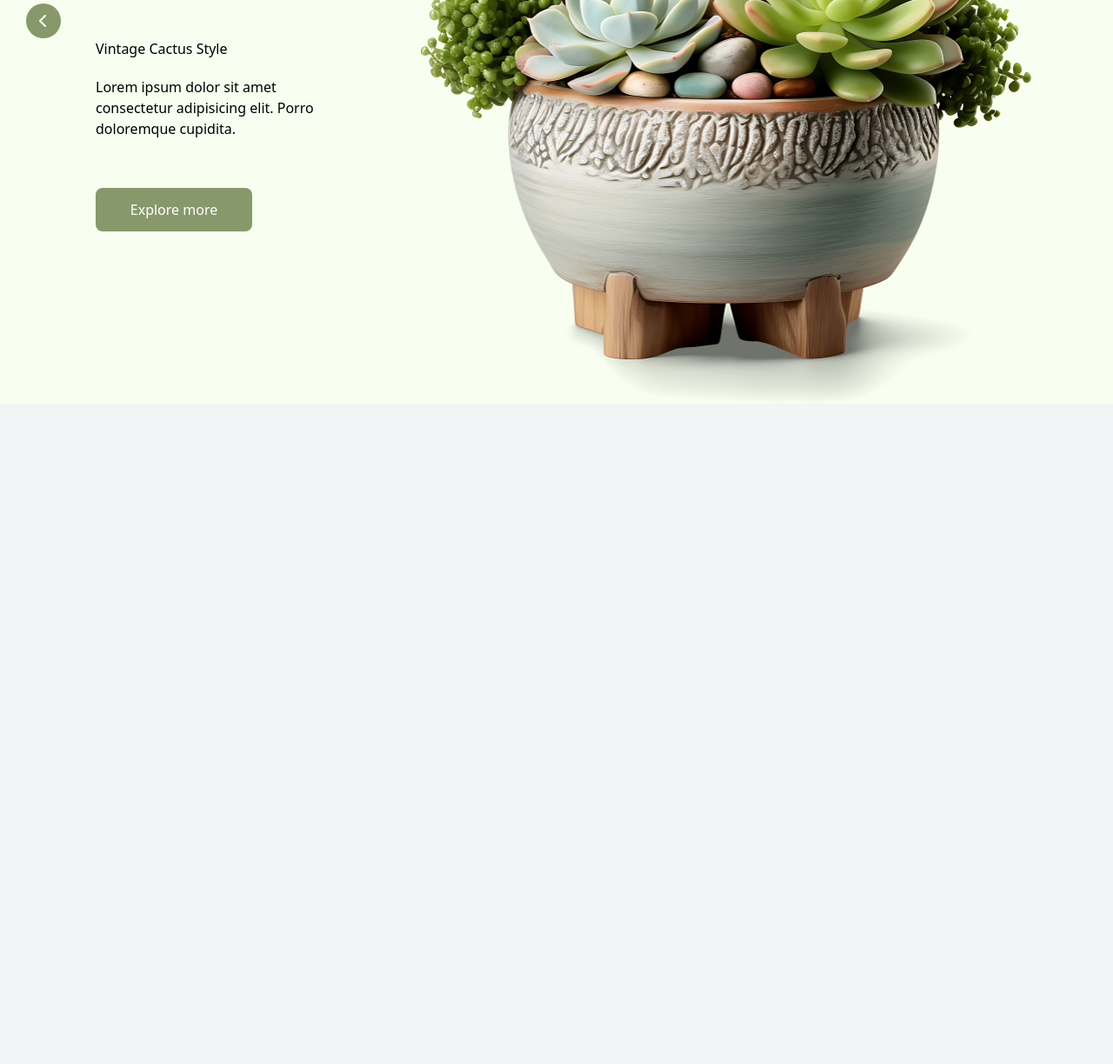
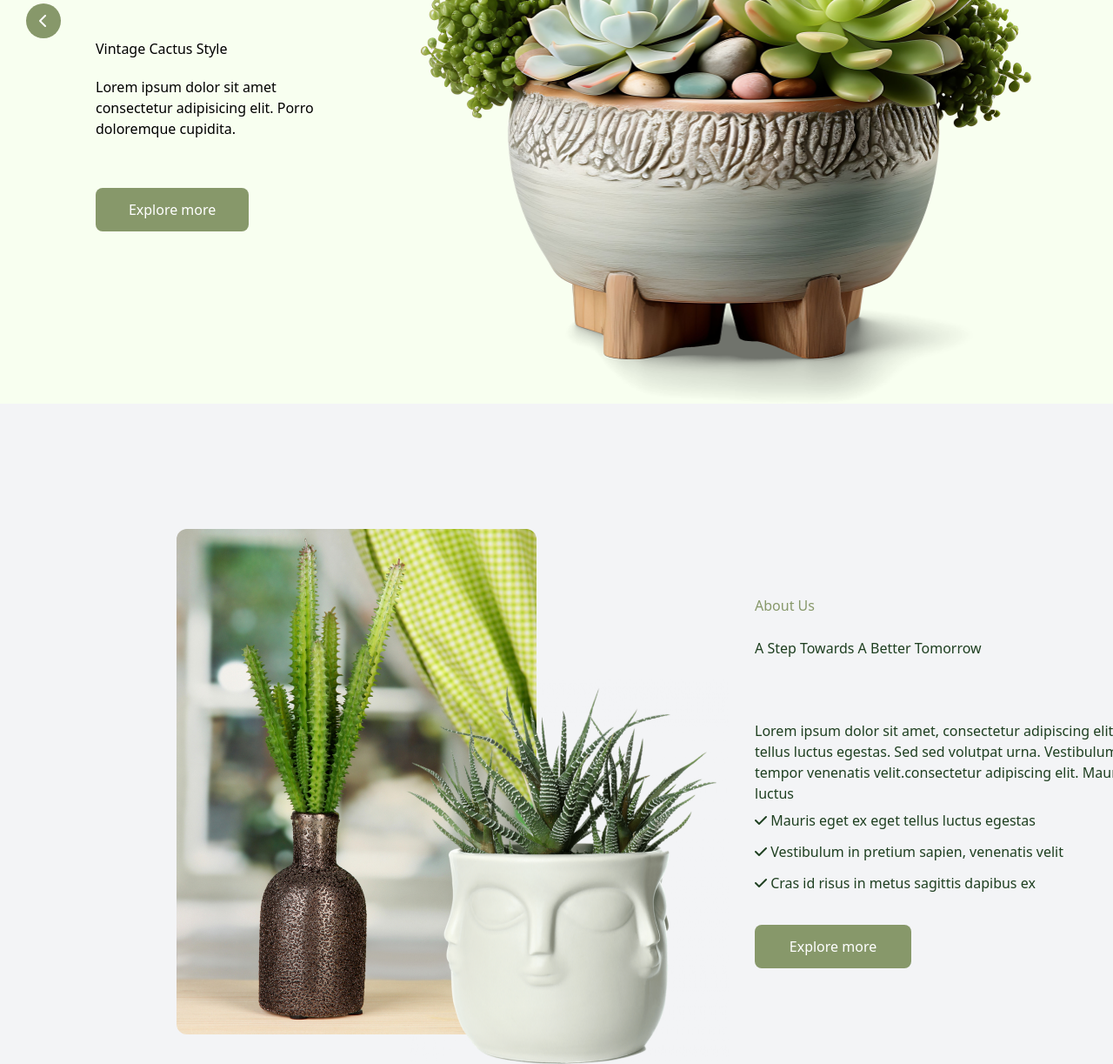
Before and after one commit to ZwelNyiNyarHtut/Plant-Shop, a website: page src/index.html in a window 1280 px wide. Shown: the part 486-1709 px from the top of the page at 87% size. Before the commit the page ends 950 px from the top, so only its background shows below. Drawn offline with nearby package versions, Linux system fonts and the light colour scheme.

Commit message:
finisned about page

```diff
--- a/src/index.html
+++ b/src/index.html
@@ -34,7 +34,7 @@
                 <div class="flex max-md:hidden w-[464.95px]
                 items-center justify-evenly text-forest-green">
 
-                <div class="w-[88.3334px] items-center justify-center px-[25px] py-[9px]">Pages</div>
+                <div class="w-[88.3334px] items-center justify-center px-[25px] py-[9px]">Home</div>
 
                     <div class="w-[88.3334px] items-center justify-center px-[25px] py-[9px] relative group">
 
@@ -94,7 +94,7 @@
 
         </nav>
 
-    <div class="bg-light-green w-full h-[950px] flex items-end justify-between pt-28 px-[30px]">
+    <div class="bg-light-green w-full h-[950px] flex items-end justify-between pt-28 px-[30px] relative">
 
 
         <div class="flex flex-col  py-[198px]">
@@ -106,7 +106,7 @@
             <div class="ml-20 w-[242.133px]">Vintage Cactus Style</div>
             <div class="ml-20 mt-5 mb-14 w-[285.95px]">Lorem ipsum dolor sit amet consectetur adipisicing elit. Porro doloremque cupidita.</div>
             <div class="ml-20">
-                <button class="bg-sage-green hover:bg-forest-green rounded-lg h-[50px] w-[180px] text-white duration-300 ease-in-out ">
+                <button class="bg-sage-green hover:bg-forest-green rounded-lg h-[50px] w-[176.233px] text-white duration-300 ease-in-out ">
                     Explore more
                 </button>
             </div>
@@ -160,5 +160,48 @@
     </div>
 
 
+    <div class=" flex justify-center
+                mt-36 mr-[179px] ml-[179px]
+                pl-[24px] pr-[24px]">
+        <div class=" w-[650px] h-[581px] pr-[15px] ">
+
+            <div class="relative ">
+                <img src="../assets/abt1.jpg" class="w-[414px] h-[581px] rounded-xl">
+                <img src="../assets/abt2.png" class="absolute right-0  -bottom-10 animate-bounce w-[382px] h-[443px]">
+            </div>
+
+        </div>
+
+        <div class=" w-[650px] h-[581px] pl-[15px] py-[76px] ">
+            <p class="text-sage-green">About Us</p>
+            <p class="text-forest-green w-[635px] h-[120px] py-[24.5px]">A Step Towards A Better Tomorrow</p>
+            <p class="text-forest-green w-[590px] h-[75px]">Lorem ipsum dolor sit amet, consectetur adipiscing elit. Mauris eget ex eget tellus luctus egestas. Sed sed volutpat urna. Vestibulum in pretium sapien, tempor venenatis velit.consectetur adipiscing elit. Mauris eget ex eget tellus luctus</p>
+
+            <div class="text-forest-green w-[635px] h-[160px] pb-[60px] pt-[28px] space-y-3">
+                <p>
+                    <i class="fa-solid fa-check"></i>
+                    Mauris eget ex eget tellus luctus egestas
+                </p>
+
+                <p>
+                    <i class="fa-solid fa-check"></i>
+                    Vestibulum in pretium sapien, venenatis velit
+                </p>
+
+                <p>
+                    <i class="fa-solid fa-check"></i>
+                    Cras id risus in metus sagittis dapibus ex
+                </p>
+
+            </div>
+
+            <button class="bg-sage-green hover:bg-forest-green rounded-lg h-[50px] w-[180px] text-white duration-300 ease-in-out ">
+                Explore more
+            </button>
+        </div>
+
+
+    </div>
+
 </body>
 </html>
--- a/tailwind.config.js
+++ b/tailwind.config.js
@@ -14,7 +14,28 @@ module.exports = {
         'max-md': { 'max': '1024px' },
         'max-sm': {'max': '479px'},
       },
+
+
+      keyframes: {
+        bounce: {
+          '0%, 100%': {
+            transform: 'translateY(-2%)',
+            animationTimingFunction: 'cubic-bezier(0.8, 0, 1, 1)',
+          },
+          '50%': {
+            transform:  'none',
+            animationTimingFunction: 'cubic-bezier(0, 0, 0.2, 1)',
+          },
+        },
+      },
+      animation:
+ {
+        'bounce': 'bounce 3s infinite',
+      },
+
+
     },
-  },
-  plugins: [],
-}
+
+    },
+  plugins : [],
+};
```
Also changed, not shown: assets/abt1.jpg (added), assets/abt2.png (added), src/output.css.
